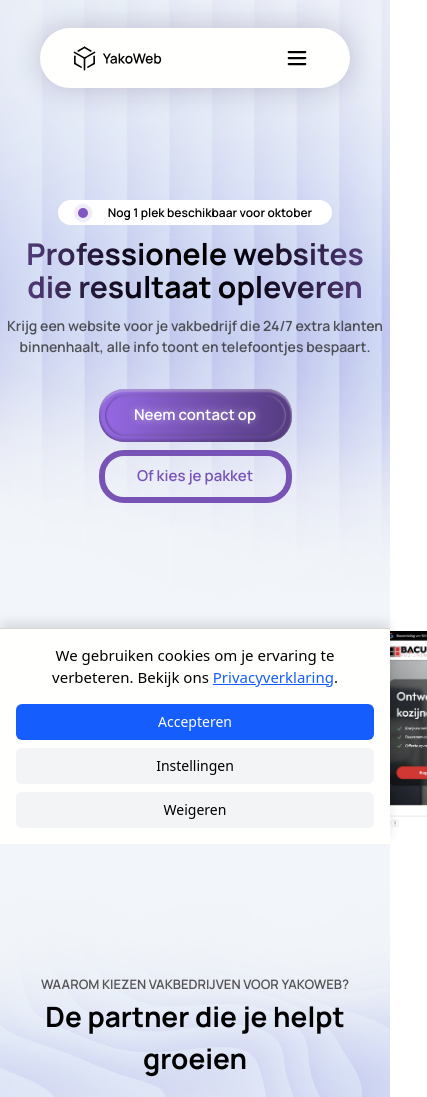
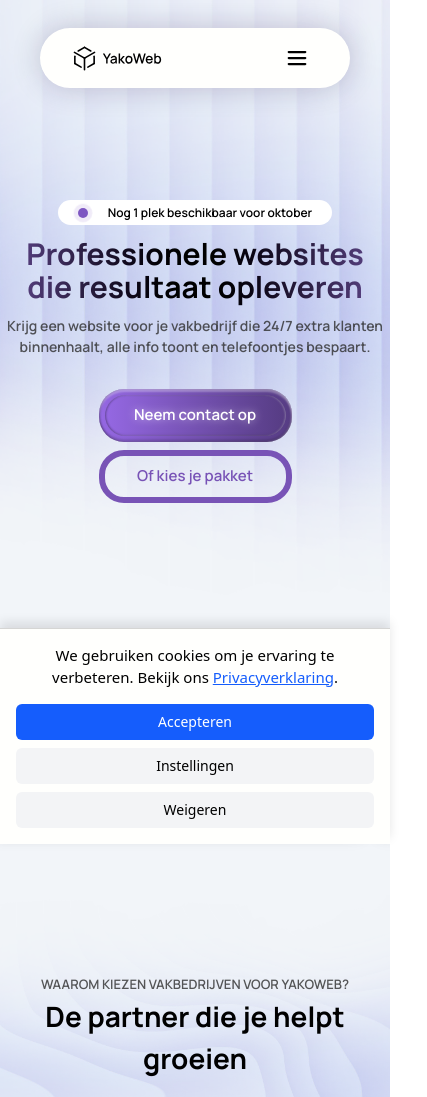
Before and after one commit to nazaruys/yakoweb, a Next.js app: page / in a window 390 px wide. Shown: the top 1097 px of the page, 427 px wide, since content can reach past the window. Built offline with nearby package versions, Linux system fonts and the light colour scheme.

Commit message:
Optimized mobile

```diff
--- a/app/page.js
+++ b/app/page.js
@@ -266,10 +266,10 @@ export default function Home() {
           </a>
         </div>
           {/* Horizontal Image Grid */}
-         <div className="flex justify-center py-16 mt-16">
+         <div className="w-full overflow-x-hidden flex justify-center mt-16">
            <div
              ref={scrollContainerRef}
-             className="flex overflow-x-hidden scrollbar-hide gap-4 max-w-full select-none"
+             className="flex overflow-x-hidden scrollbar-hide gap-2 py-16 sm:gap-4 max-w-full w-full select-none box-border p-0"
            >
             {createInfiniteImages()}
           </div>
```
